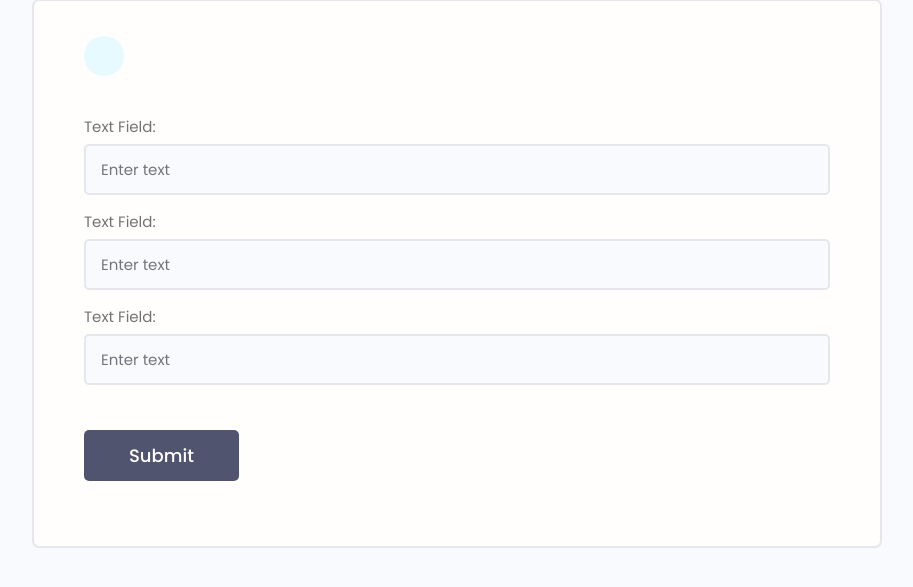
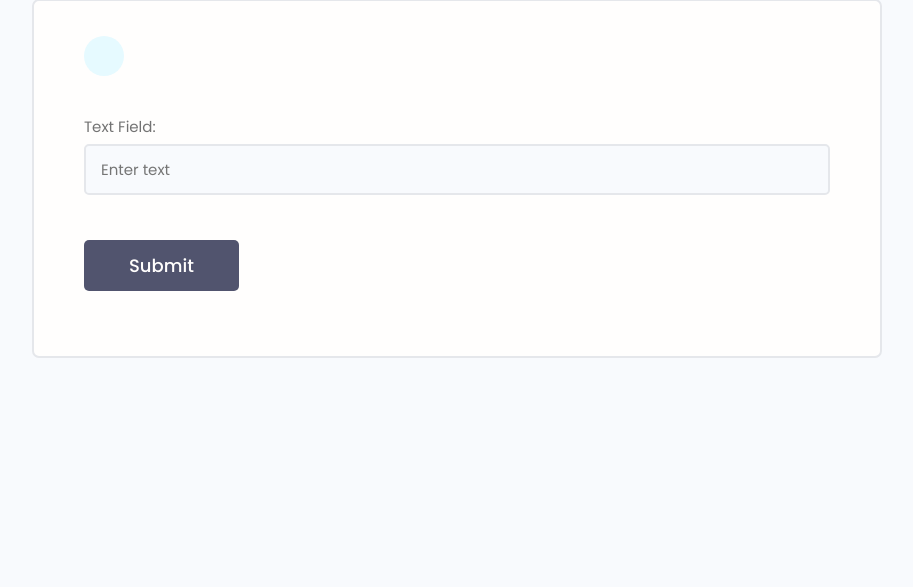
Before and after one commit to naveensanjula975/DevSearch, a Django app: template templates/message_form.html in a window 1280 px wide. Shown: the part 158-745 px from the top of the page, without its empty margins (183-1096 px from the left). Run offline with Django 4.2, Linux system fonts and the light colour scheme; the template is opened without the code that fills it, so the values that code supplies are empty; some libraries are stand-ins or nearby versions.

Commit message:
update message form file

```diff
--- a/templates/message_form.html
+++ b/templates/message_form.html
@@ -6,16 +6,13 @@
  <main class="formPage my-xl">
     <div class="content-box">
         <div class="formWrapper">
-            <a class="backButton" href="#"><i class="im im-angle-left"></i></a>
+            <a class="backButton" href=""><i class="im im-angle-left"></i></a>
             <br>
 
             <form class="form" method="POST">
-                <!-- Input:Text -->
-                <div class="form__field">
-                    <label for="formInput#text">Text Field: </label>
-                    <input class="input input--text" id="formInput#text" type="text" name="text"
-                        placeholder="Enter text" />
-                </div>
+
+
+
 
                 <!-- Input:Text -->
                 <div class="form__field">
@@ -24,12 +21,6 @@
                         placeholder="Enter text" />
                 </div>
 
-                <!-- Input:Text -->
-                <div class="form__field">
-                    <label for="formInput#text">Text Field: </label>
-                    <input class="input input--text" id="formInput#text" type="text" name="text"
-                        placeholder="Enter text" />
-                </div>
                 <input class="btn btn--sub btn--lg  my-md" type="submit" value="Submit" />
             </form>
         </div>
```
